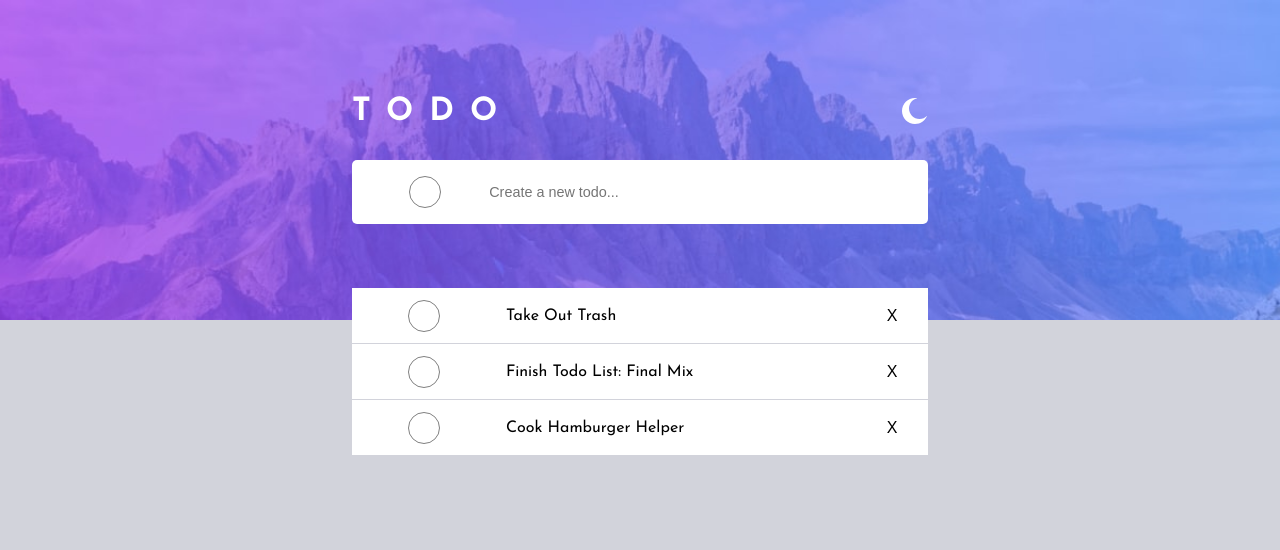
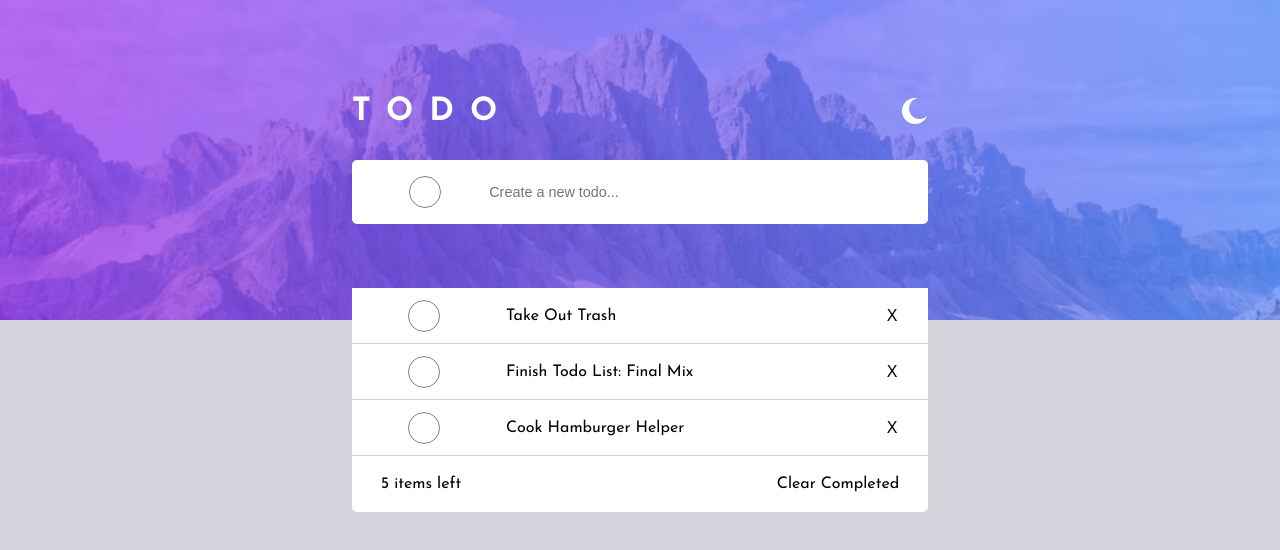
Before and after one commit to naser23/todo-app-react, a React (Create React App) app: page / in a window 1280 px wide. Shown: the top 550 px of the page. Built offline with nearby package versions, Linux system fonts and the light colour scheme.

Commit message:
added part of the filtered todos section and will add the rest very soon (also got it to work in dark mode).

```diff
--- /dev/null
+++ b/src/components/FilterTodos.js
@@ -0,0 +1,25 @@
+import React from "react";
+
+function FilterTodos({ color }) {
+  console.log(color);
+  const textColor = {
+    color: "hsl(234, 39%, 85%)",
+  };
+  return (
+    <div className="filtered-todos">
+      {color === "dark" ? (
+        <>
+          <p style={textColor}>5 items left</p>
+          <p style={textColor}>Clear Completed</p>
+        </>
+      ) : (
+        <>
+          <p>5 items left</p>
+          <p>Clear Completed</p>
+        </>
+      )}
+    </div>
+  );
+}
+
+export default FilterTodos;
--- a/src/components/TodoItemList.js
+++ b/src/components/TodoItemList.js
@@ -1,5 +1,6 @@
 import React from "react";
 import TodoItem from "./TodoItem";
+import FilterTodos from "./FilterTodos";
 
 function TodoItemList({ todos, handleDelete, color }) {
   return (
@@ -14,6 +15,7 @@ function TodoItemList({ todos, handleDelete, color }) {
           />
         ))}
       </ul>
+      <FilterTodos color={color} />
     </section>
   );
 }
--- a/src/css/main.css
+++ b/src/css/main.css
@@ -126,7 +126,6 @@ body {
 
 #root .container .list-items-area ul {
   width: 100%;
-  height: 100%;
   border-radius: 5px;
 }
 
@@ -169,6 +168,20 @@ body {
 #root .container .list-items-area ul .list-item.dark {
   background: #25273c;
   border-bottom: 0.5px solid #9394a5;
+}
+
+#root .container .list-items-area .filtered-todos {
+  display: -webkit-box;
+  display: -ms-flexbox;
+  display: flex;
+  -webkit-box-pack: justify;
+      -ms-flex-pack: justify;
+          justify-content: space-between;
+  padding: 0px 5%;
+  -webkit-box-align: center;
+      -ms-flex-align: center;
+          align-items: center;
+  height: 3.5rem;
 }
 
 #root .list-items-area.dark {
--- a/src/scss/main.scss
+++ b/src/scss/main.scss
@@ -108,7 +108,6 @@ body {
 
       ul {
         width: 100%;
-        height: 100%;
         border-radius: 5px;
 
         .list-item {
@@ -151,6 +150,14 @@ body {
           // }
         }
       }
+
+      .filtered-todos {
+        display: flex;
+        justify-content: space-between;
+        padding: 0px 5%;
+        align-items: center;
+        height: 3.5rem;
+      }
     }
   }
 
```
Also changed, not shown: 1 other file (tests, documents, lock files or other folders).
